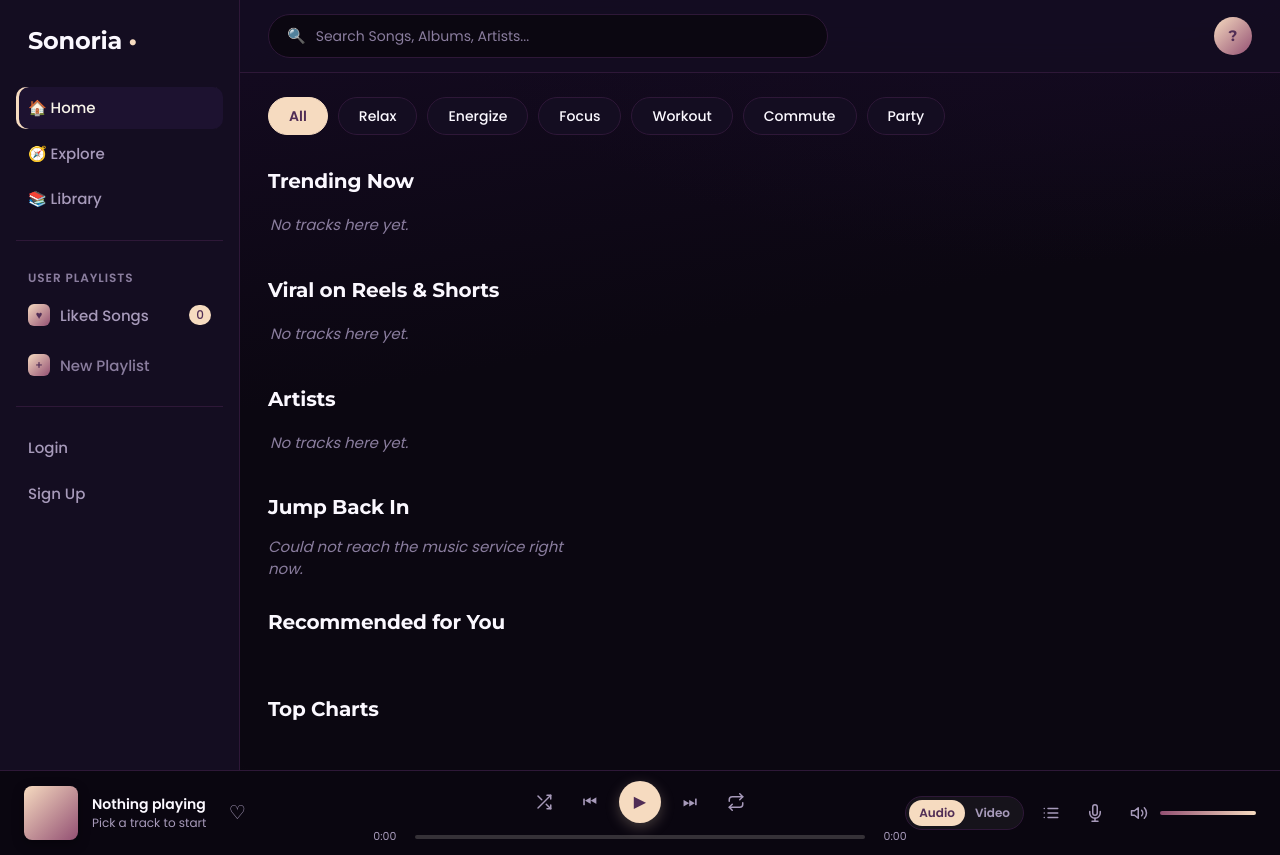
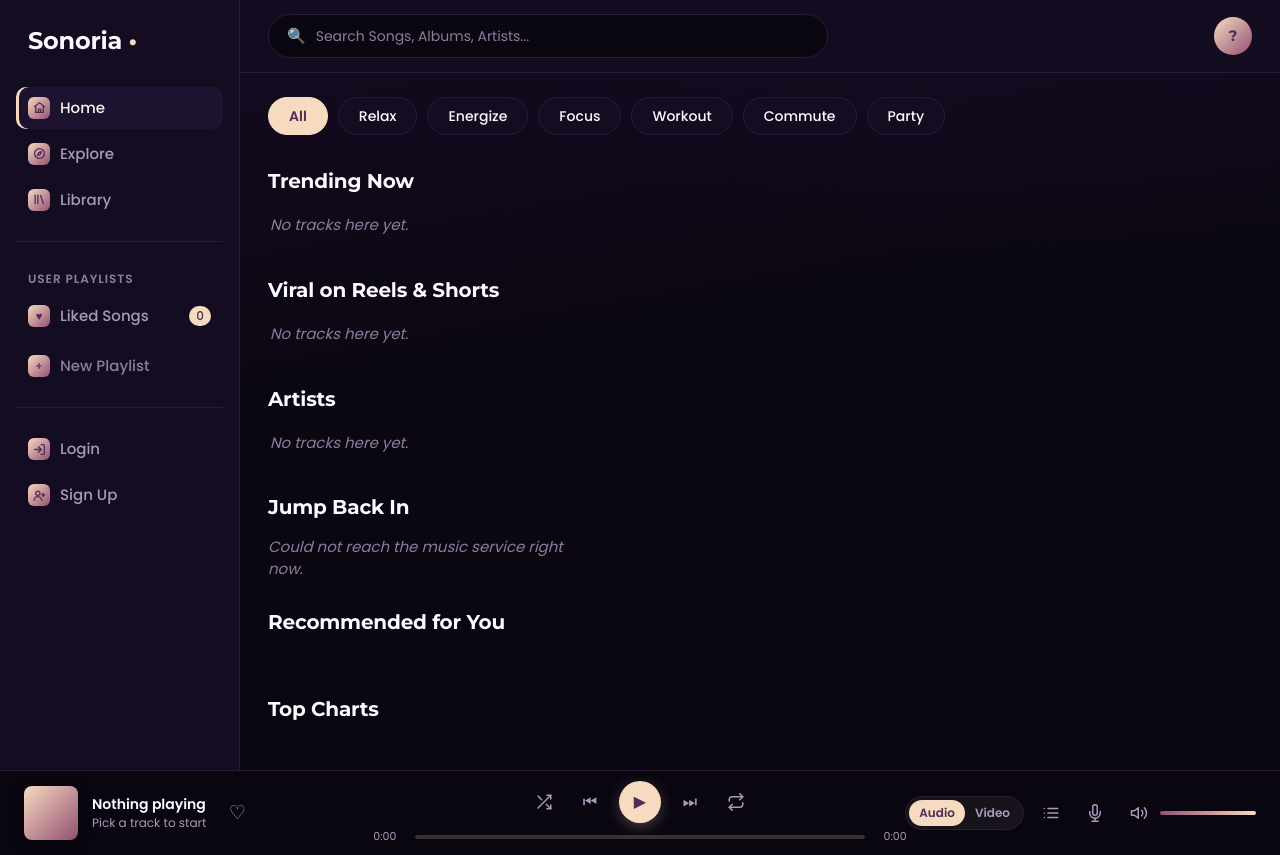
Before and after one commit to nrakhi536-ui/SONORIA-MUSIC, a Flask app: page / in a window 1280 px wide. Run offline with Flask 3, Linux system fonts and the light colour scheme; data that the repository does not hold is empty.

Commit message:
Replace sidebar emojis with icon tiles matching Liked Songs
Home, Explore, Library, account, Sign Out, Login and Sign Up now use the
same gradient .playlist-dot tile with inline line-icon SVGs.

Co-Authored-By: Claude Opus 5.5 <noreply@anthropic.com>

```diff
--- a/static/css/styles.css
+++ b/static/css/styles.css
@@ -410,6 +410,15 @@ button { font: inherit; color: inherit; cursor: pointer; background: none; borde
   color: var(--bg-primary);
   background: var(--cover-fallback);
 }
+.playlist-dot svg {
+  width: 13px;
+  height: 13px;
+  fill: none;
+  stroke: currentColor;
+  stroke-width: 2.4;
+  stroke-linecap: round;
+  stroke-linejoin: round;
+}
 
 /* ----- Jump Back In: 2 x 3 quick-access tiles ----- */
 .quick-grid {
--- a/templates/index.html
+++ b/templates/index.html
@@ -18,14 +18,14 @@
     <nav class="sidebar" aria-label="Main navigation">
       <div class="brand">Sonoria <span class="accent">•</span></div>
 
-      <a class="nav-link active" data-view="home" href="#home">🏠 Home</a>
-      <a class="nav-link" data-view="explore" href="#explore">🧭 Explore</a>
-      <a class="nav-link" data-view="library" href="#library">📚 Library</a>
+      <a class="nav-link active" data-view="home" href="#home"><span class="playlist-dot" aria-hidden="true"><svg viewBox="0 0 24 24"><path d="M3 10.5 12 3l9 7.5"/><path d="M5 9.5V21h14V9.5"/><path d="M10 21v-6h4v6"/></svg></span> Home</a>
+      <a class="nav-link" data-view="explore" href="#explore"><span class="playlist-dot" aria-hidden="true"><svg viewBox="0 0 24 24"><circle cx="12" cy="12" r="9"/><polygon points="15.5 8.5 13.5 13.5 8.5 15.5 10.5 10.5 15.5 8.5"/></svg></span> Explore</a>
+      <a class="nav-link" data-view="library" href="#library"><span class="playlist-dot" aria-hidden="true"><svg viewBox="0 0 24 24"><path d="M4 4v16"/><path d="M9 4v16"/><path d="m14 4.5 5 15"/></svg></span> Library</a>
 
       <hr>
       <div class="sidebar-label">User Playlists</div>
       <a class="nav-link" data-view="library" href="#library">
-        <span class="playlist-dot">♥</span> Liked Songs
+        <span class="playlist-dot" aria-hidden="true">♥</span> Liked Songs
         <span class="nav-count" id="nav-liked-count">0</span>
       </a>
       <div class="sidebar-playlists" id="sidebar-playlists"></div>
@@ -36,11 +36,11 @@
       <hr>
       {% if current_user.is_authenticated %}
         <div class="sidebar-label">Account</div>
-        <a class="nav-link" href="/profile">👤 {{ current_user.username }}</a>
-        <a class="nav-link" href="/logout">🚪 Sign Out</a>
+        <a class="nav-link" href="/profile"><span class="playlist-dot" aria-hidden="true"><svg viewBox="0 0 24 24"><circle cx="12" cy="8" r="4"/><path d="M4 21a8 8 0 0 1 16 0"/></svg></span> {{ current_user.username }}</a>
+        <a class="nav-link" href="/logout"><span class="playlist-dot" aria-hidden="true"><svg viewBox="0 0 24 24"><path d="M9 21H5a2 2 0 0 1-2-2V5a2 2 0 0 1 2-2h4"/><polyline points="16 17 21 12 16 7"/><line x1="21" y1="12" x2="9" y2="12"/></svg></span> Sign Out</a>
       {% else %}
-        <a class="nav-link" href="/login">Login</a>
-        <a class="nav-link" href="/signup">Sign Up</a>
+        <a class="nav-link" href="/login"><span class="playlist-dot" aria-hidden="true"><svg viewBox="0 0 24 24"><path d="M15 3h4a2 2 0 0 1 2 2v14a2 2 0 0 1-2 2h-4"/><polyline points="10 17 15 12 10 7"/><line x1="15" y1="12" x2="3" y2="12"/></svg></span> Login</a>
+        <a class="nav-link" href="/signup"><span class="playlist-dot" aria-hidden="true"><svg viewBox="0 0 24 24"><circle cx="9" cy="8" r="4"/><path d="M2 21a7 7 0 0 1 14 0"/><line x1="19" y1="8" x2="19" y2="14"/><line x1="16" y1="11" x2="22" y2="11"/></svg></span> Sign Up</a>
       {% endif %}
     </nav>
 
```
